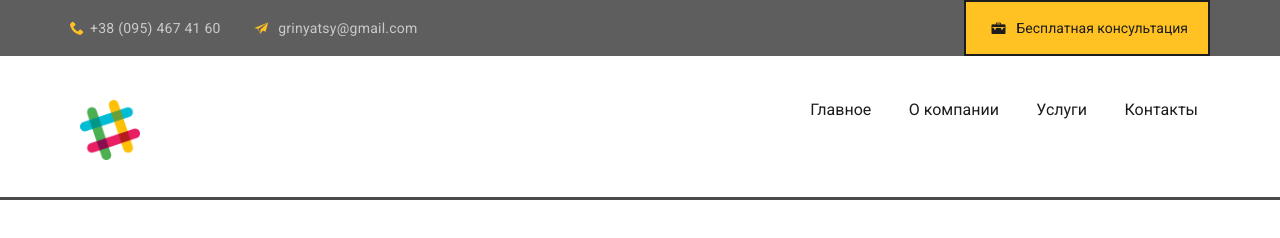
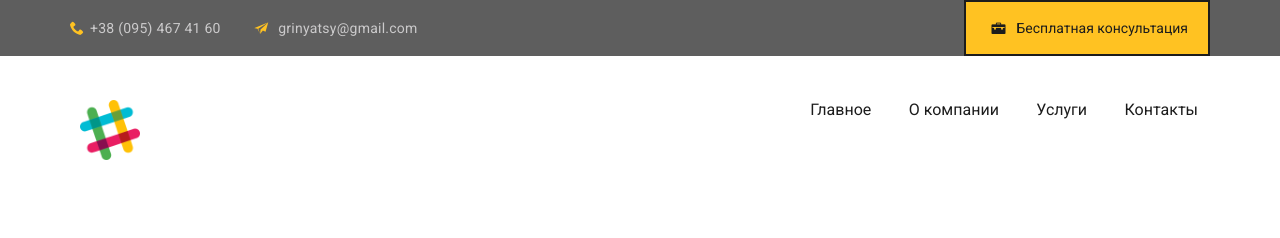
Before and after one commit to GR1NYAoff/css-repos, a plain HTML site: page free-psd/index.html in a window 1280 px wide. Drawn offline with Linux system fonts and the light colour scheme; files whose address does not match are found by name.

Commit message:
31.08.2021

```diff
--- a/free-psd/css/style.css
+++ b/free-psd/css/style.css
@@ -100,16 +100,13 @@ a.header_email {
     left: 0;
     color: #ffc222;
 }
-
+.header_content {
+    padding: 34px 0px 23px;
+}
 .header_top .container a {
     transition: 0.5s;
     padding-top: 10px;
     padding-bottom: 10px;
-}
-
-.header_content {
-    border-bottom: solid 3px;
-    padding: 34px 0px 23px;
 }
 
 .header_container-inner {
```
